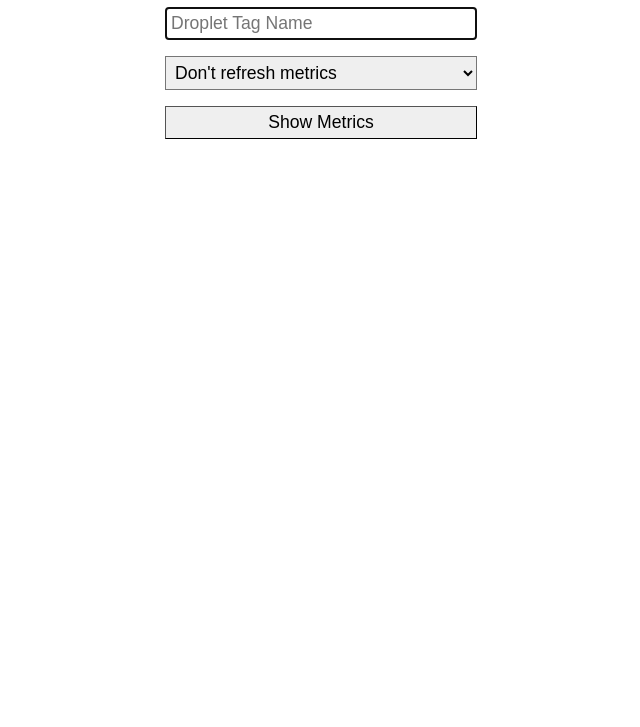
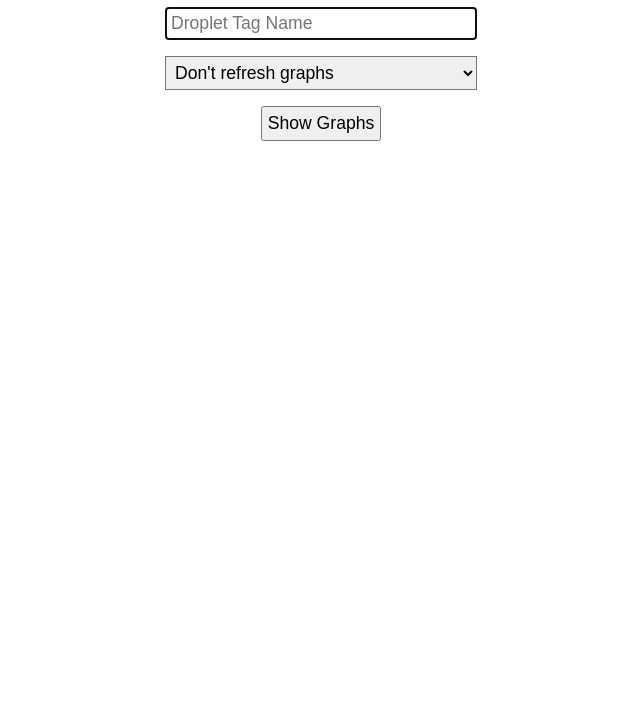
Before and after one commit to digitalocean-labs/droplet-batch-operations, a plain HTML site: page public/metrics.html in a window 1280 px wide. Shown: the part 73-800 px from the top of the page, without its empty margins (319-959 px from the left). Drawn offline with Linux system fonts and the light colour scheme.

Commit message:
don't suck in Safari

```diff
--- a/public/metrics.css
+++ b/public/metrics.css
@@ -16,6 +16,15 @@
   border-width: 1px;
   box-sizing: content-box;
   width: 300px;
+}
+
+#setup select {
+  -webkit-appearance: menulist-button;
+}
+
+#setup button {
+  font-size: 1.1em;
+  padding: 5px;
 }
 
 #container {
--- a/public/metrics.html
+++ b/public/metrics.html
@@ -21,7 +21,7 @@
     <p>
       <label for="setup-refresh">Refresh Interval</label>
       <select id="setup-refresh" name="refresh">
-        <option value="0">Don't refresh metrics</option>
+        <option value="0">Don't refresh graphs</option>
         <option value="1">Refresh every 1 minute</option>
         <option value="2">Refresh every 2 minutes</option>
         <option value="3">Refresh every 3 minutes</option>
@@ -30,7 +30,7 @@
       </select>
     </p>
     <p>
-      <input type="submit" value="Show Metrics">
+      <button>Show Graphs</button>
     </p>
   </form>
 </div>
```
